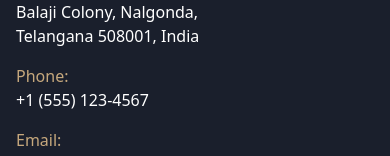
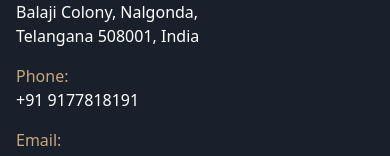
Before and after one commit to TripuraInn/tripurainn, a React (Vite) app: page / in a window 390 px wide. Shown: the part 3568-3724 px from the top of the page. Built offline with nearby package versions, Linux system fonts and the light colour scheme.

Commit message:
Update contact phone number
Changed the contact phone number in the ContactSection component to +91 9177818191.
[skip gpt_engineer]

```diff
--- a/src/components/ContactSection.tsx
+++ b/src/components/ContactSection.tsx
@@ -24,7 +24,7 @@ const ContactSection = () => {
                 <p>
                   <span className="text-gold">Phone:</span>
                   <br />
-                  +1 (555) 123-4567
+                  +91 9177818191
                 </p>
                 <p>
                   <span className="text-gold">Email:</span>
```
